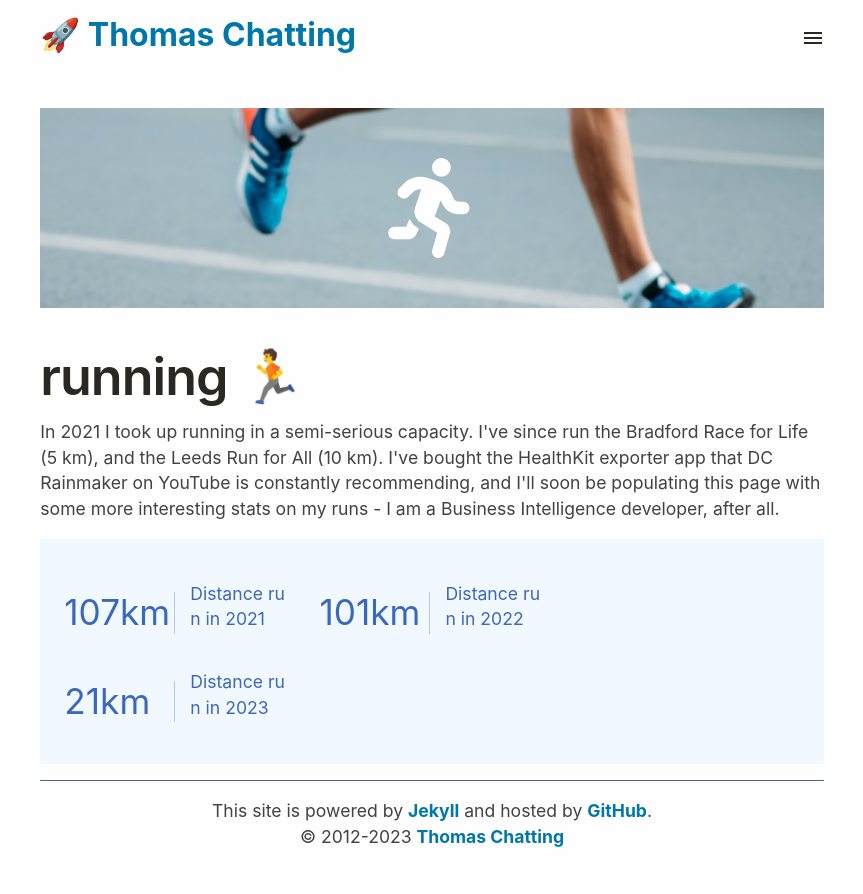
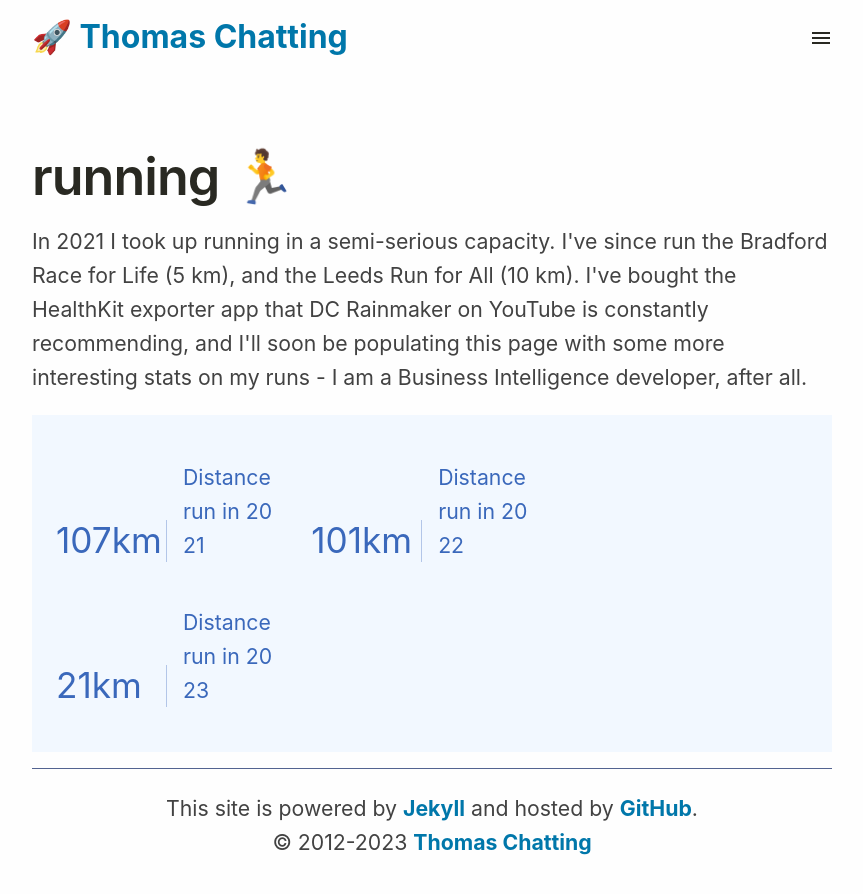
Before and after one commit to tomchatting/tomchatting.github.io, a Jekyll site: the page built from running.md, in a window 1280 px wide. Shown: the top 894 px of the page, without its empty margins (208-1071 px from the left). Built offline with Jekyll 4.4.1, drawn with Linux system fonts in a browser that asks for light colours.

Commit message:
Font-size tweaks and checkbox highlight fixes on iPhone and webkit-esque browsers

```diff
--- a/running.md
+++ b/running.md
@@ -5,12 +5,6 @@
 ---
 
 <section>
-    <div class=running-top>
-
-        <svg xmlns="http://www.w3.org/2000/svg" viewBox="0 0 448 512"><!--! Font Awesome Pro 6.3.0 by @fontawesome - https://fontawesome.com License - https://fontawesome.com/license (Commercial License) Copyright 2023 Fonticons, Inc. --><path fill="#fefefe" d="M320 48a48 48 0 1 0 -96 0 48 48 0 1 0 96 0zM125.7 175.5c9.9-9.9 23.4-15.5 37.5-15.5c1.9 0 3.8 .1 5.6 .3L137.6 254c-9.3 28 1.7 58.8 26.8 74.5l86.2 53.9-25.4 88.8c-4.9 17 5 34.7 22 39.6s34.7-5 39.6-22l28.7-100.4c5.9-20.6-2.6-42.6-20.7-53.9L238 299l30.9-82.4 5.1 12.3C289 264.7 323.9 288 362.7 288H384c17.7 0 32-14.3 32-32s-14.3-32-32-32H362.7c-12.9 0-24.6-7.8-29.5-19.7l-6.3-15c-14.6-35.1-44.1-61.9-80.5-73.1l-48.7-15c-11.1-3.4-22.7-5.2-34.4-5.2c-31 0-60.8 12.3-82.7 34.3L57.4 153.4c-12.5 12.5-12.5 32.8 0 45.3s32.8 12.5 45.3 0l23.1-23.1zM91.2 352H32c-17.7 0-32 14.3-32 32s14.3 32 32 32h69.6c19 0 36.2-11.2 43.9-28.5L157 361.6l-9.5-6c-17.5-10.9-30.5-26.8-37.9-44.9L91.2 352z"/></svg>
-
-    </div>
-
     <h1 class="page-top">running 🏃</h1>
 
     <p>In 2021 I took up running in a semi-serious capacity. I've since run the Bradford Race for Life (5 km), and the Leeds Run for All (10 km). I've bought the HealthKit exporter app that DC Rainmaker on YouTube is constantly recommending, and I'll soon be populating this page with some more interesting stats on my runs - I am a Business Intelligence developer, after all.</p>
--- a/static/style.css
+++ b/static/style.css
@@ -5,12 +5,14 @@
     --color-bg: #fefefe;
     --color-heading: #292922;
     --color-href: #0077aa;
-    --section-width: 68%;
+    --section-width: 800px;
+    --p-size: 1.33rem;
 }
 
-@media only screen and (max-width: 1079px) {
+@media only screen and (max-width: 1000px) {
     :root {
         --section-width: 100%;
+        --p-size: 1rem;
     }
 }
 
@@ -32,7 +34,7 @@
     height: 100vh;
     margin: 0 auto;
     font-size: calc(1rem + 0.25vh);
-    line-height: 1.5;
+    line-height: 1.6;
     color: var(--color-font);
 }
 
@@ -115,6 +117,7 @@
     display: inline-block;
     position: relative;
     user-select: none;
+    -webkit-tap-highlight-color: transparent;
 }
 
 header nav .menu-icon .navicon {
@@ -189,8 +192,7 @@
 }
 
 p {
-    font-size: 1.1rem;
-    line-height: 1.6rem;
+    font-size: var(--p-size);
 }
 
 h2 + p {
@@ -202,13 +204,13 @@
     border-bottom: 3px solid transparent;
     font-weight: bold;
     color: var(--color-href);
+    -webkit-tap-highlight-color: transparent; /* for removing the highlight */
 }
 
 a:hover,
 a:focus {
     text-decoration: underline;
 }
-
 
 section {
     max-width: var(--section-width);
@@ -248,6 +250,7 @@
     --size: calc(1rem + 0.25vh);
     -webkit-appearance: none;
     -moz-appearance: none;
+    -webkit-tap-highlight-color: transparent;
     appearance: none;
     vertical-align: text-top;
     outline: none;
@@ -389,7 +392,7 @@
     }
 
     header li a {
-        padding: 20px 30px;
+        padding: 20px 20px;
     }
 
     header li a:hover {
@@ -412,23 +415,23 @@
     }
 
     .home h1 {
-        font-size: 96px !important;
-        line-height: 100px !important;
+        font-size: 60px !important;
+        line-height: 65px !important;
     }
 
     p.lede {
-        font-size: 32px !important;
-        line-height: 44px !important;
+        font-size: 28px !important;
+        line-height: 40px !important;
     }
 
     .reading-top,
     .running-top {
-        height: 300px;
+        height: 200px;
     }
 
     .reading-top svg,
     .running-top svg {
-        padding-top: 100px;
+        padding-top: 50px;
     }
     .running-stats p {
         width: 400px;
```
Also changed, not shown: reading.md (+0 -6 lines).
